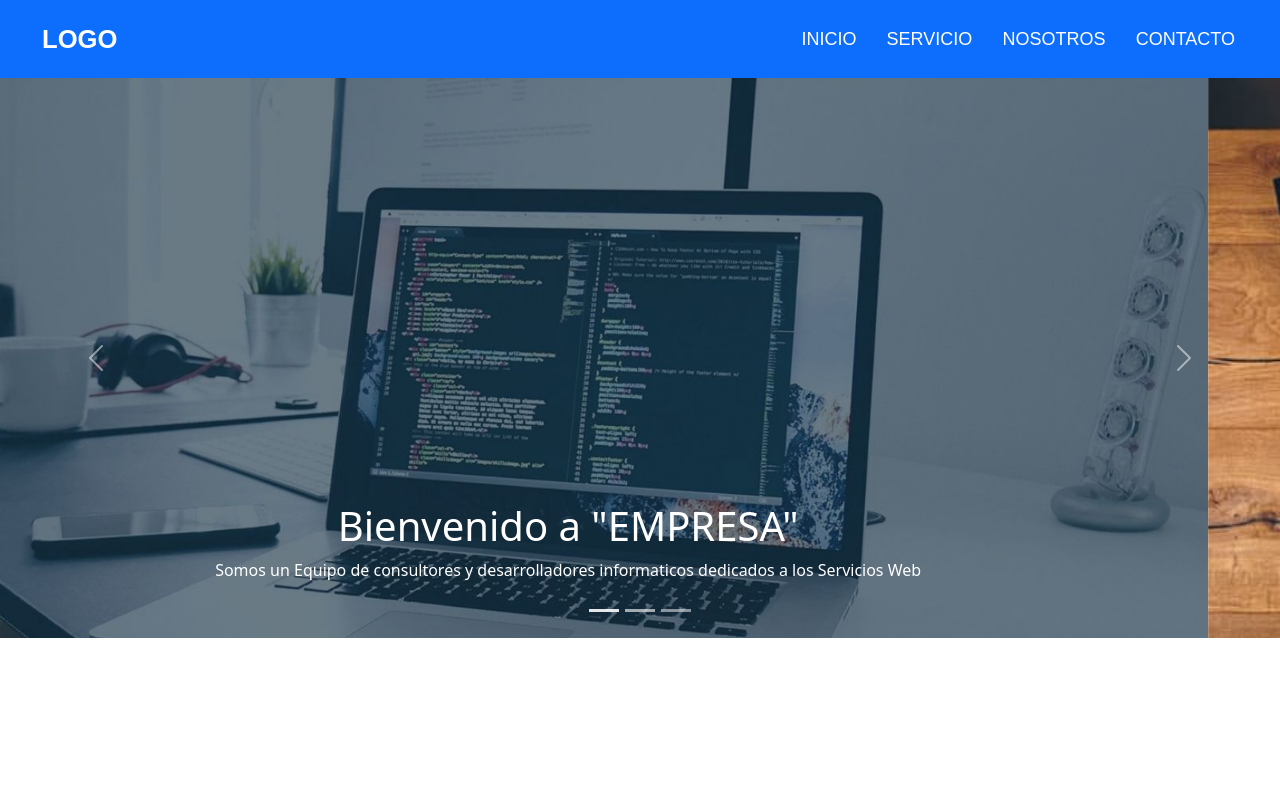
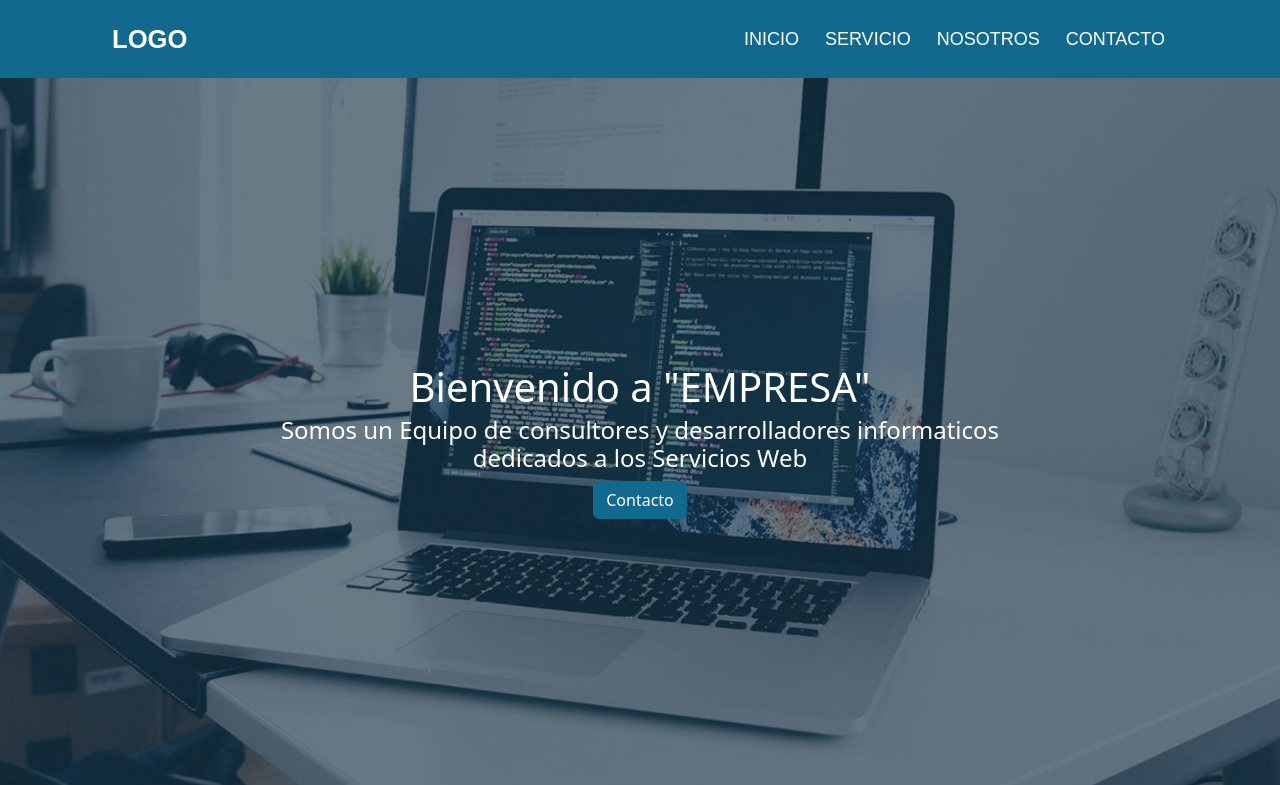
Before and after one commit to Aleoe01/ProyectoFinal, a plain HTML site: page index.html in a window 1280 px wide. Shown: the top 785 px of the page. Drawn offline with nearby package versions, Linux system fonts and the light colour scheme.

Commit message:
barra y hero con boostrap

```diff
--- a/estilos/style.css
+++ b/estilos/style.css
@@ -17,8 +17,10 @@ a{
     color: #ffffff;
 }
 
+/* encabezado */
+
 header {
-    background-color: #189AB4;
+    background-color: #11698E;
 }
 
 .barra{
@@ -26,7 +28,7 @@ header {
     max-width: 1400px;
 }
 
-.header__logo{
+#logo{
     margin: 0;
     padding: 12px 30px;
     font-family: sans-serif;
@@ -37,12 +39,12 @@ header {
     transition: transform 0.4s;
 }
 
-.header__logo:hover {
+#logo:hover {
     color: #ffffff;
     transform: scale(1.2);
 }
 
-nav {
+.nav {
     flex-direction: row;
     justify-content: space-between;
     text-align: center;
@@ -51,7 +53,7 @@ nav {
     padding-left: 20px;
 }
 
-nav a {
+.nav a {
     font-size: 18px;
     margin: 0 5px;
     font-family: sans-serif;
@@ -62,8 +64,8 @@ nav a {
     border-radius: 3px;
 }
 
-nav a:hover {
-    background-color: #05445E;
+.nav a:hover {
+    background-color: #16C79A;
     color: #ffffff;
 }
 
@@ -71,18 +73,28 @@ nav a:active {
     background-color: #05445E;
 }
 
-.carousel-item {
-    max-height: 35rem;
+/* fin encabezado */
+
+.hero {
+    height: 90vh;
+    background: url(/images/fondoHero.jpg) center center;
+    background-size: cover;
+    display: flex;
+    align-items: center;
+    justify-content: center;
+}
+
+.centrarText{
+    display: flex;
+    justify-content: center;
+    align-items: center;
+    flex-direction: column;
 }
 
 .principal {
-    display: flex;
+    text-align: center;
     width: 60%;
     padding: 20px;
-    justify-content: center;
-    align-items: center;
-    flex-direction: column;
-
 }
 
 .principal h1 {
@@ -90,10 +102,18 @@ nav a:active {
     color: #ffffff;
 }
 
-.principal p {
-    width: 60%;
-    margin: 10px;
+.principal h4 {
     color: #ffffff;
+}
+
+.principal .cta{
+    background-color: #11698E;
+    border-color: #11698E;
+}
+
+.principal .cta:hover{
+    background-color: #16C79A;
+    border-color: #16C79A;
 }
 
 
--- a/index.html
+++ b/index.html
@@ -14,58 +14,28 @@
 
 <body>
 
-    <header class="navbar bg-primary">
-        <div class="barra container-fluid">
-            <a href="./index.html" class="header__logo">LOGO</a>
-                <nav>
-                    <a href="./index.html">INICIO</a>
-                    <a href="./vistas/servicios.html">servicio</a>
-                    <a href="./vistas/nosotros.html">nosotros</a>
-                    <a href="./vistas/contacto.html">CONTACTO</a>
-                </nav>
+    <header>
+        <div class="navbar container-lg">
+            <div class="barra container-fluid">
+                <a href="./index.html" class="navbar-brand" id="logo">LOGO</a>
+                    <nav class="nav">
+                        <a class="nav-link" href="./index.html">INICIO</a>
+                        <a class="nav-link" href="./vistas/servicios.html">servicio</a>
+                        <a class="nav-link" href="./vistas/nosotros.html">nosotros</a>
+                        <a class="nav-link" href="./vistas/contacto.html">CONTACTO</a>
+                    </nav>
+            </div>
         </div>
     </header>
 
-    <main>
-        <div id="carouselExampleCaptions" class="carousel slide" data-bs-ride="carousel">
-            <div class="carousel-indicators">
-                <button type="button" data-bs-target="#carouselExampleCaptions" data-bs-slide-to="0" class="active" aria-current="true" aria-label="Slide 1"></button>
-                <button type="button" data-bs-target="#carouselExampleCaptions" data-bs-slide-to="1" aria-label="Slide 2"></button>
-                <button type="button" data-bs-target="#carouselExampleCaptions" data-bs-slide-to="2" aria-label="Slide 3"></button>
-            </div>
-            <div class="carousel-inner">
-                <div class="carousel-item active">
-                <img src="./images/fondoHero.jpg" class="d-block w-100" alt="...">
-                <div class="carousel-caption d-none d-md-block">
-                    <h1>Bienvenido a "EMPRESA"</h1>
-                    <p>Somos un Equipo de consultores y desarrolladores informaticos dedicados a los Servicios Web</p>
-                </div>
-                </div>
-                <div class="carousel-item">
-                <img src="./images/team.jpg" class="d-block w-100" alt="...">
-                <div class="carousel-caption d-none d-md-block">
-                    <h1>Bienvenido a "EMPRESA"</h1>
-                    <p>Some representative placeholder content for the second slide.</p>
-                </div>
-                </div>
-                <div class="carousel-item">
-                <img src="./images/fondo-contacto.jpg" class="d-block w-100" alt="...">
-                <div class="carousel-caption d-none d-md-block">
-                    <h1>Bienvenido a "EMPRESA"</h1>
-                    <p>Some representative placeholder content for the third slide.</p>
-                </div>
-                </div>
-            </div>
-            <button class="carousel-control-prev" type="button" data-bs-target="#carouselExampleCaptions" data-bs-slide="prev">
-                <span class="carousel-control-prev-icon" aria-hidden="true"></span>
-                <span class="visually-hidden">Previous</span>
-            </button>
-            <button class="carousel-control-next" type="button" data-bs-target="#carouselExampleCaptions" data-bs-slide="next">
-                <span class="carousel-control-next-icon" aria-hidden="true"></span>
-                <span class="visually-hidden">Next</span>
-            </button>
-            </div>
-    </main>
+    <section class="hero centrarText">
+        <div class="col-md.8 principal">
+            <h1>Bienvenido a "EMPRESA"</h1>
+            <h4>Somos un Equipo de consultores y desarrolladores informaticos dedicados a los Servicios Web</h4>
+            <a type="button" class="btn btn-primary cta" href="">Contacto</a>
+        </div>
+    </section>
+
 
     <section id="somos">
         <div class="contenedor">
```
